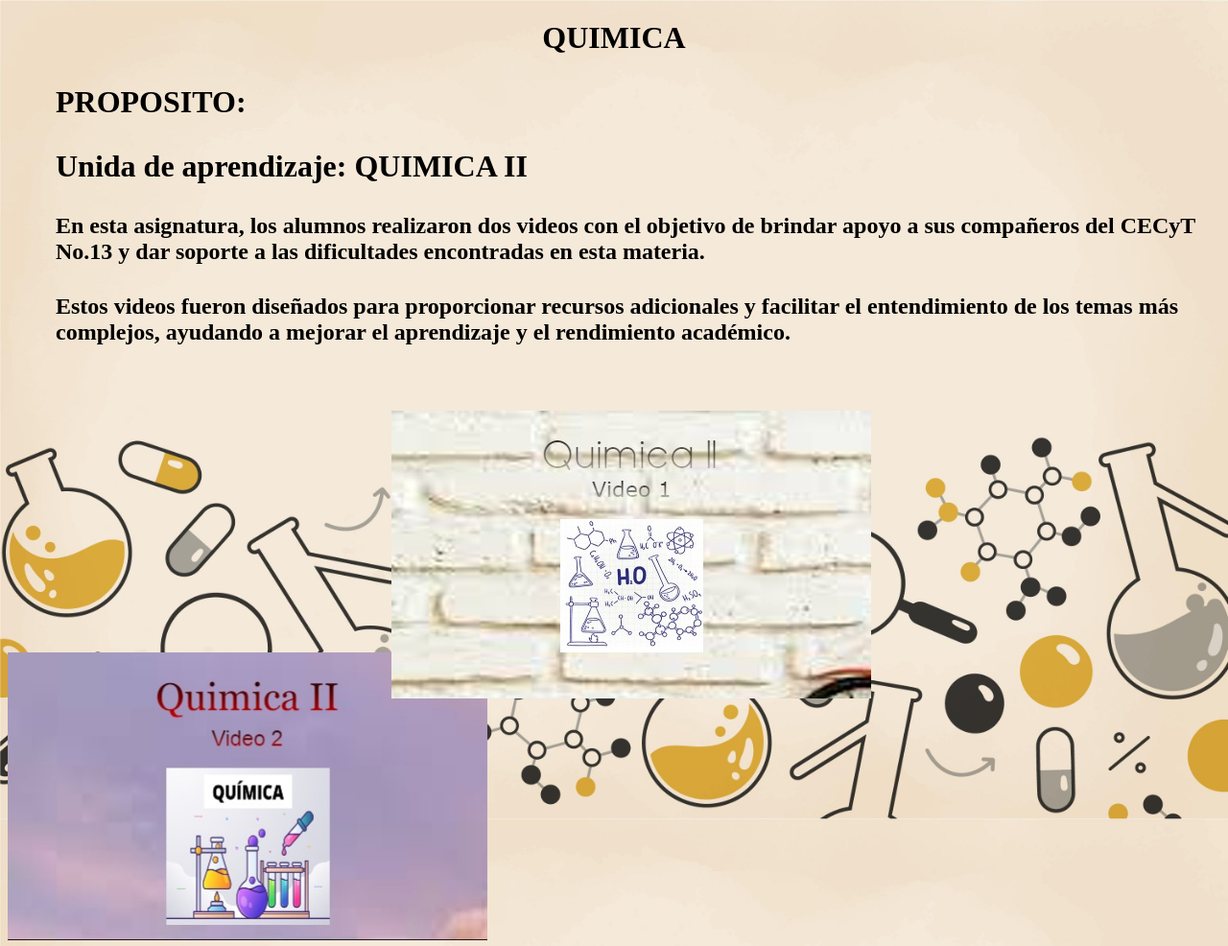
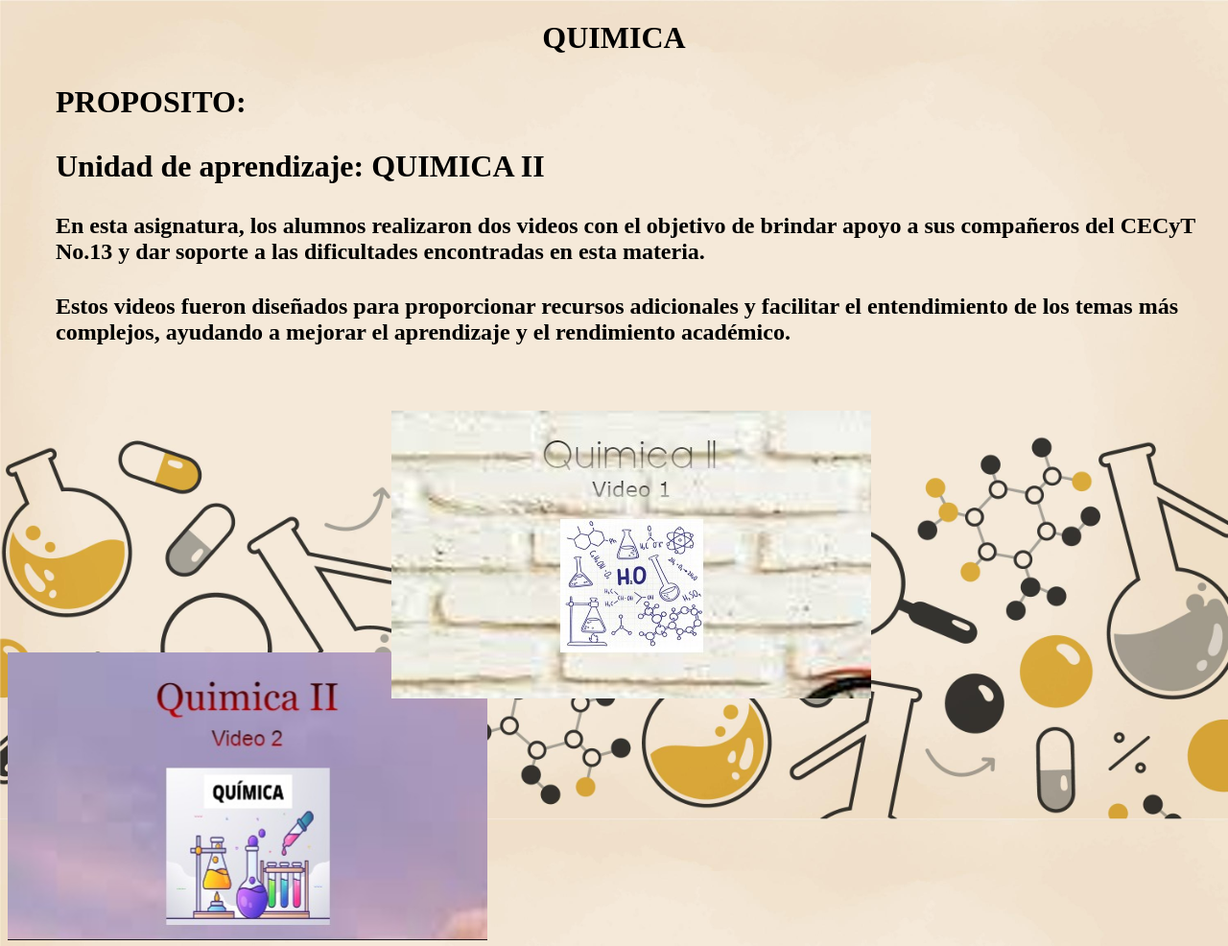
Before and after one commit to CECYT13/Mecanismos-Juridicos-de-Interes-para-los-alumnos-del-CECyT-13, a plain HTML site: page MATERIAS/QUMICA.html in a window 1280 px wide. Shown: the top 986 px of the page at 96% size. Drawn offline with Linux system fonts and the light colour scheme.

Commit message:
Actualizar QUMICA.html

```diff
--- a/MATERIAS/QUMICA.html
+++ b/MATERIAS/QUMICA.html
@@ -10,7 +10,7 @@
         <div id="TITLE3">
             <H1><center>QUIMICA</center></H1>
             <h1 id="title">PROPOSITO:</h1>
-            <h1 id="title">Unida de aprendizaje: QUIMICA II
+            <h1 id="title">Unidad de aprendizaje: QUIMICA II
             </h1>
             <H2 id="title">
                 En esta asignatura, los alumnos realizaron dos videos con el objetivo de brindar apoyo a sus
```
